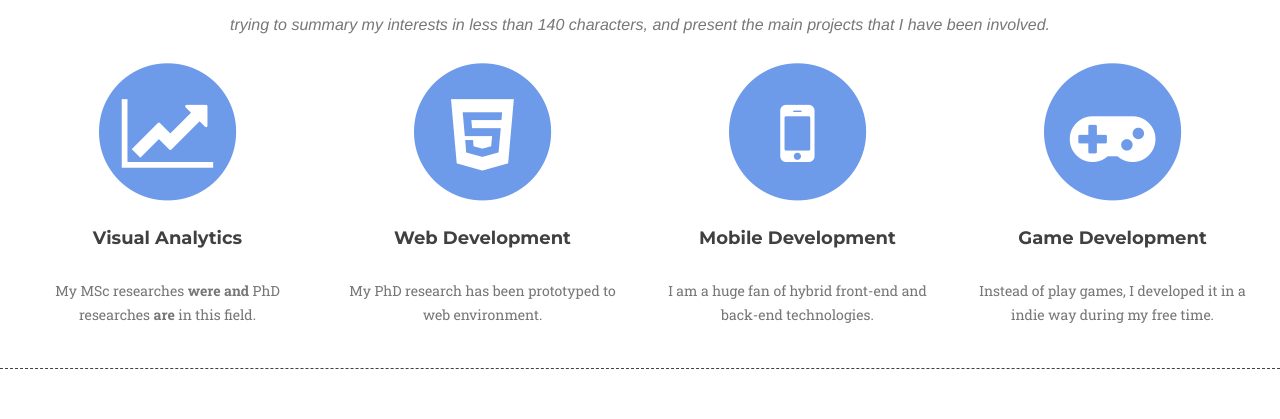
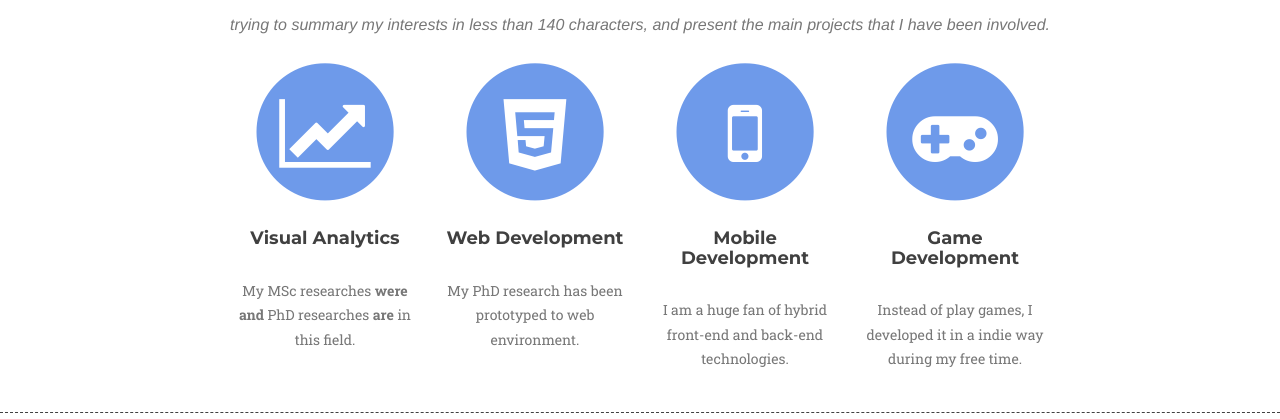
Before and after one commit to rogeraleite/rogeraleite_2015_2020, a website: page index.html in a window 1280 px wide. Shown: the part 2275-2694 px from the top of the page. Drawn offline with nearby package versions, Linux system fonts and the light colour scheme; files that its build step writes are made by us from their sources; grey boxes are pictures that could not be loaded; a web font is replaced by a local one.

Commit message:
adding off-set to interestings section

```diff
--- a/index.html
+++ b/index.html
@@ -297,7 +297,7 @@
             </div>
             <div class="row">
             <div class="text-center col-md-12">
-                <div class="col-md-3">
+                <div class="col-md-offset-2 col-md-2">
                     <span class="fa-stack fa-4x">
                         <i class="fa fa-circle fa-stack-2x text-primary"></i>
                         <!--<i class="fa fa-graduation-cap fa-stack-1x fa-inverse"></i>-->
@@ -321,7 +321,7 @@
                     -->
                 </div>
 
-                <div class="col-md-3">
+                <div class=" col-md-2">
                     <span class="fa-stack fa-4x">
                         <i class="fa fa-circle fa-stack-2x text-primary"></i>
                         <i class="fa fa-html5 fa-stack-1x fa-inverse"></i>
@@ -330,7 +330,7 @@
                     <p class="text-muted">My PhD research has been prototyped to web environment. </p>
                 </div>
 
-                <div class="col-md-3">
+                <div class="col-md-2">
                     <span class="fa-stack fa-4x">
                         <i class="fa fa-circle fa-stack-2x text-primary"></i>
                         <i class="fa fa-mobile fa-stack-1x fa-inverse"></i>
@@ -339,7 +339,7 @@
                     <p class="text-muted">I am a huge fan of hybrid front-end and back-end technologies.</p>
                 </div>
 
-                <div class="col-md-3">
+                <div class="col-md-2">
                     <span class="fa-stack fa-4x">
                         <i class="fa fa-circle fa-stack-2x text-primary"></i>
                         <i class="fa fa-gamepad fa-stack-1x fa-inverse"></i>
@@ -483,8 +483,6 @@
             </div>
         </div>
     </section>
-
-
 
     <footer>
         <div class="container">
```
